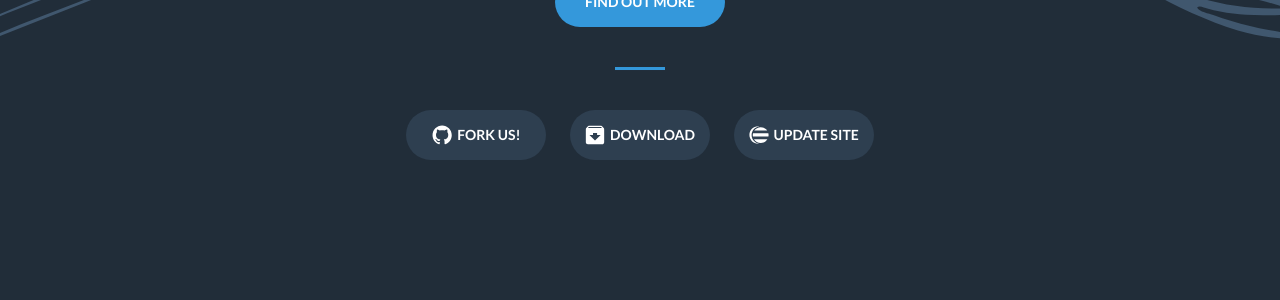
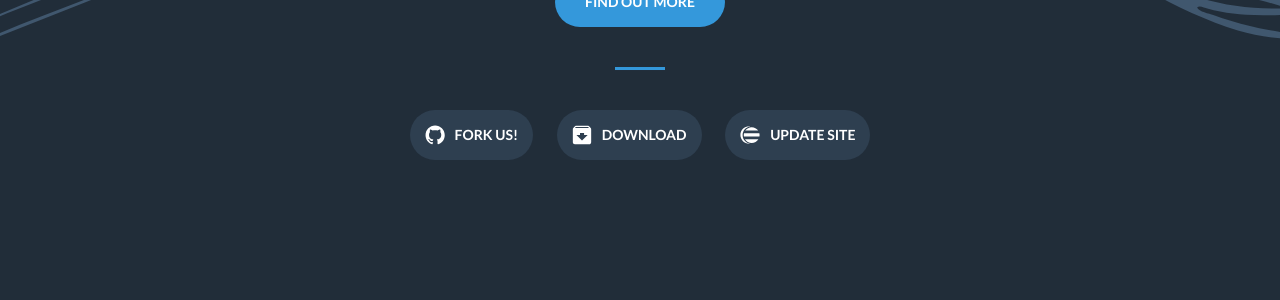
Before and after one commit to atlanmod/NeoEMF-Website, a Jekyll site: the page built from index.html, in a window 1280 px wide. Shown: the part 558-858 px from the top of the page. Built offline with Jekyll 4.4.1, drawn with Linux system fonts in a browser that asks for light colours.

Commit message:
enlarge button padding

```diff
--- a/_sass/_base.scss
+++ b/_sass/_base.scss
@@ -336,11 +336,11 @@ header {
 }
 
 .btn-extlink {
-    width: 140px;
-    padding: 15px 0;
+//    width: 140px;
+    padding: 15px 15px;
     img {
         vertical-align: top;
-        margin-right: 5px;
+        margin-right: 10px;
         height: 20px;
     }
 }
```
